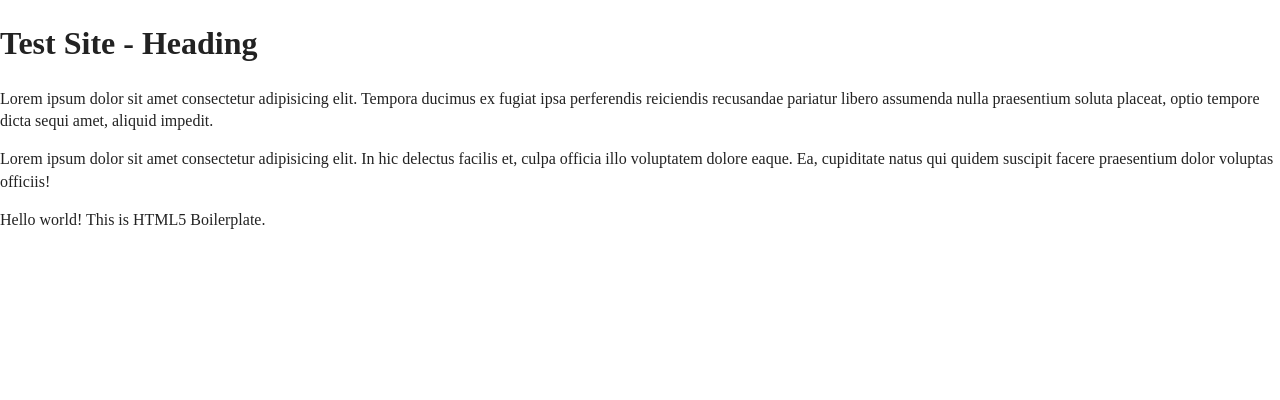
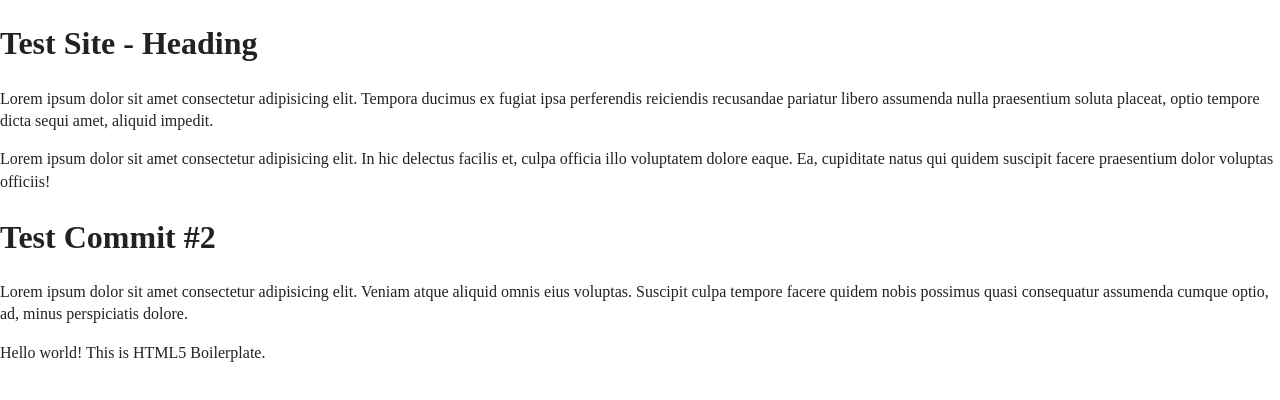
Before and after one commit to j-ulienguyen/mysite, a plain HTML site: page index.html in a window 1280 px wide. Drawn offline with nearby package versions, Linux system fonts and the light colour scheme.

Commit message:
Add h1 index

```diff
--- a/index.html
+++ b/index.html
@@ -24,6 +24,9 @@
     <p>Lorem ipsum dolor sit amet consectetur adipisicing elit. Tempora ducimus ex fugiat ipsa perferendis reiciendis recusandae pariatur libero assumenda nulla praesentium soluta placeat, optio tempore dicta sequi amet, aliquid impedit.</p>
     <p>Lorem ipsum dolor sit amet consectetur adipisicing elit. In hic delectus facilis et, culpa officia illo voluptatem dolore eaque. Ea, cupiditate natus qui quidem suscipit facere praesentium dolor voluptas officiis!</p>
 
+    <h1>Test Commit #2</h1>
+    <p>Lorem ipsum dolor sit amet consectetur adipisicing elit. Veniam atque aliquid omnis eius voluptas. Suscipit culpa tempore facere quidem nobis possimus quasi consequatur assumenda cumque optio, ad, minus perspiciatis dolore.</p>
+
   <!-- Add your site or application content here -->
   <p>Hello world! This is HTML5 Boilerplate.</p>
   <script src="js/vendor/modernizr-3.6.0.min.js"></script>
```
